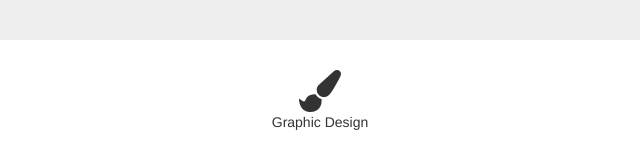
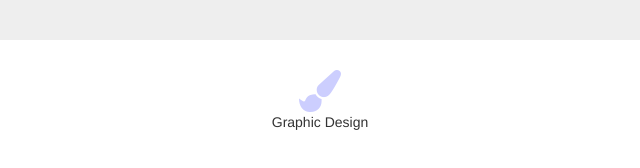
Before and after one commit to SecretSam/Portfolio, a plain HTML site: page index.html in a window 1280 px wide. Shown: the part 200-368 px from the top of the page, 320-960 px from the left. Drawn offline with nearby package versions, Linux system fonts and the light colour scheme.

Commit message:
Fixed spelling error on Paintbrush

```diff
--- a/styles.css
+++ b/styles.css
@@ -6,7 +6,7 @@ i.fa-briefcase:hover {
 	color: green;
 }
 
-i.fa-piant-brush {
+i.fa-paint-brush {
 	transition: color 0.3s ease;
 	color: #CCCEFE;
 }
```
